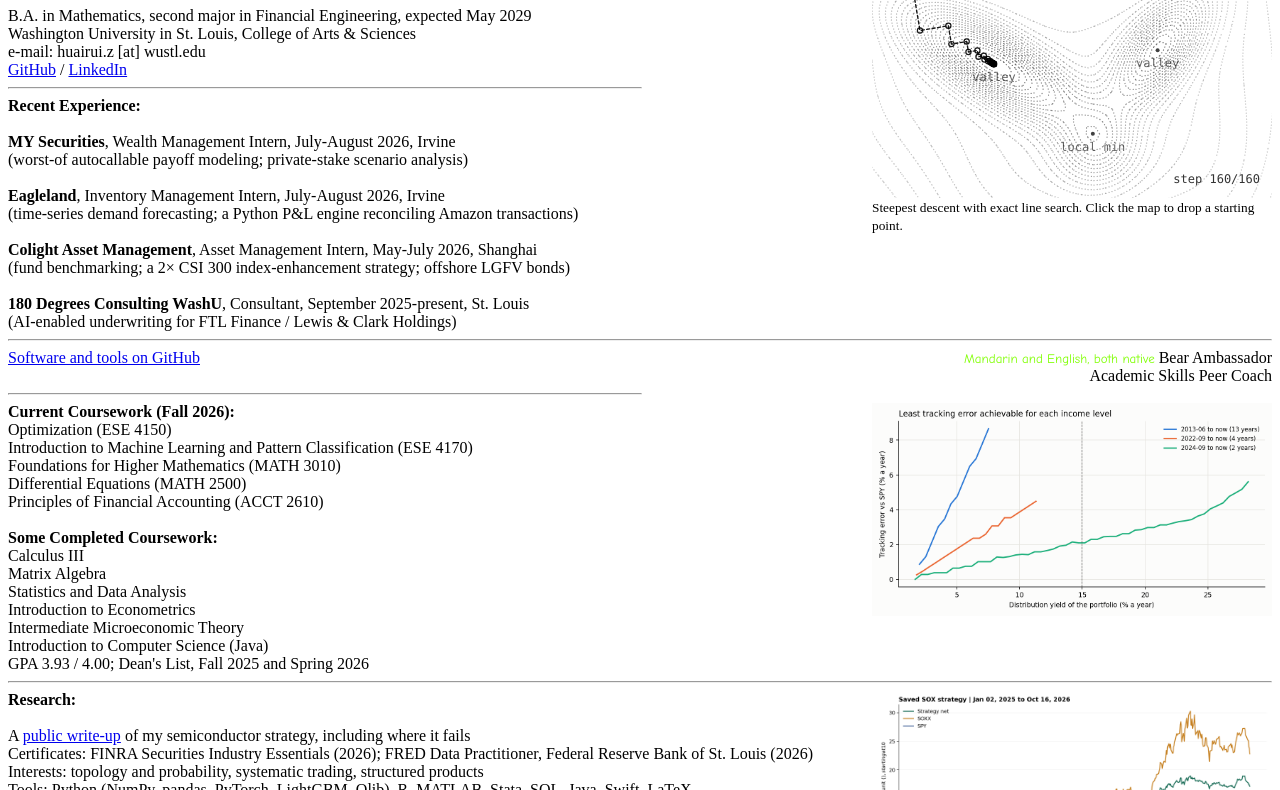
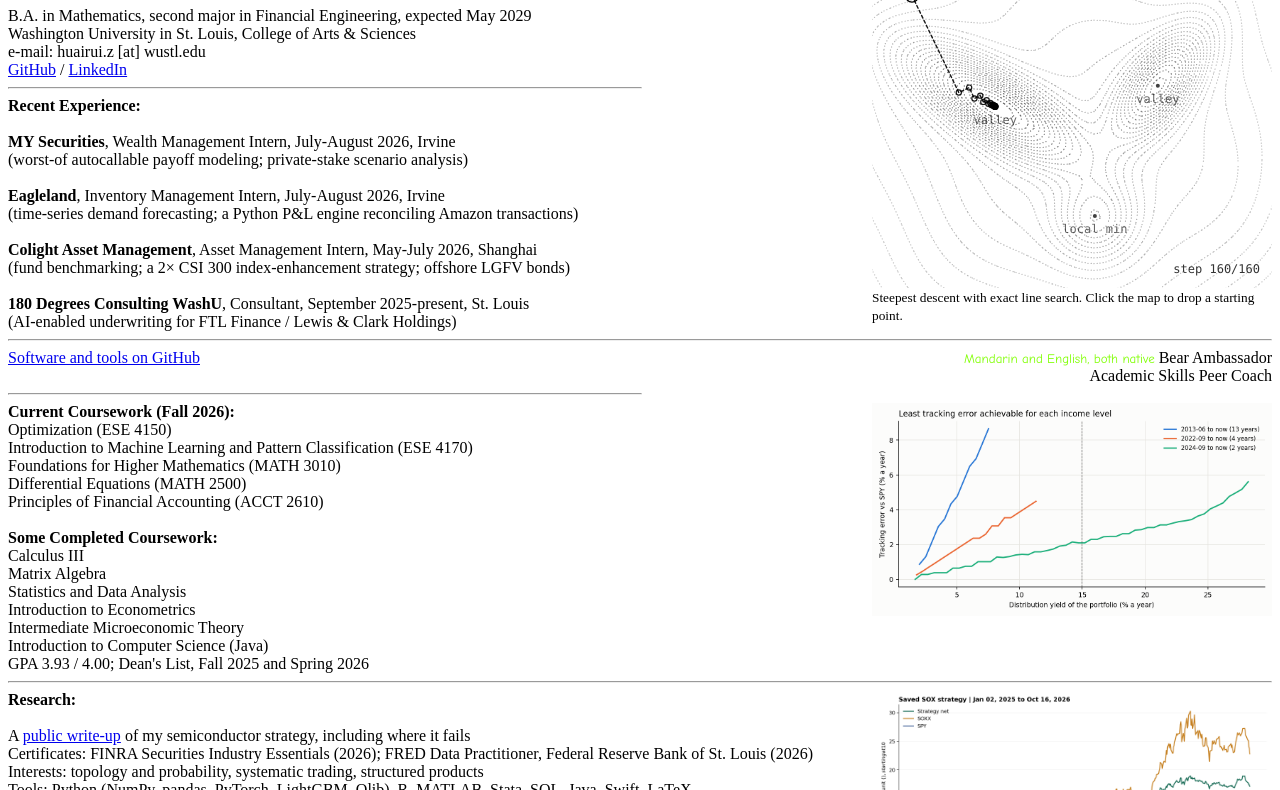
Before and after one commit to zhuhroscar-tech/zhuhroscar-tech.github.io, a plain HTML site: page oscar/index.html in a window 1280 px wide. Shown: the part 73-863 px from the top of the page. Drawn offline with Linux system fonts and the light colour scheme.

Commit message:
Make loss-landscape widget taller to fill the header column
Keeps the 400px width aligned with the other figures; height goes from
250 to 340px so the figure ends at the rule below Recent Experience.

Co-Authored-By: Claude Opus 5.5 <noreply@anthropic.com>
Claude-Session: https://claude.ai/code/session_01BMVrhVBX1nj1upnN9Evg5u

```diff
--- a/oscar/index.html
+++ b/oscar/index.html
@@ -60,7 +60,7 @@
 </HEAD>
 <BODY>
 <div class="ll-fig" style="float:right; width:400px; max-width:45%; margin:0 0 8px 12px;">
-<div class="ll" style="--ll-bg:#fff; --ll-fg:#000; --ll-contour:0, 0, 0;"></div>
+<div class="ll" style="aspect-ratio:400 / 340; --ll-bg:#fff; --ll-fg:#000; --ll-contour:0, 0, 0;"></div>
 <small>Steepest descent with exact line search. Click the map to drop a starting point.</small>
 </div>
 <script src="loss-landscape.js" defer></script>
```
